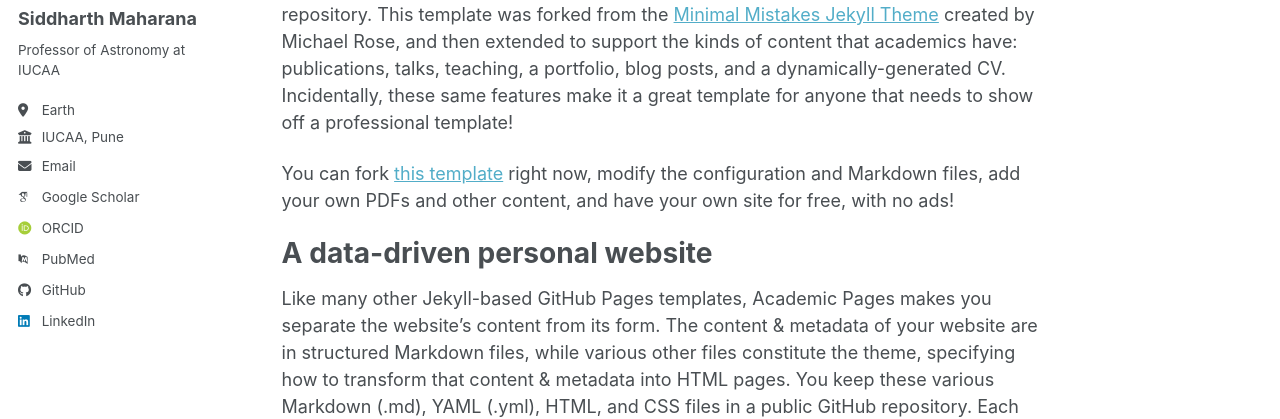
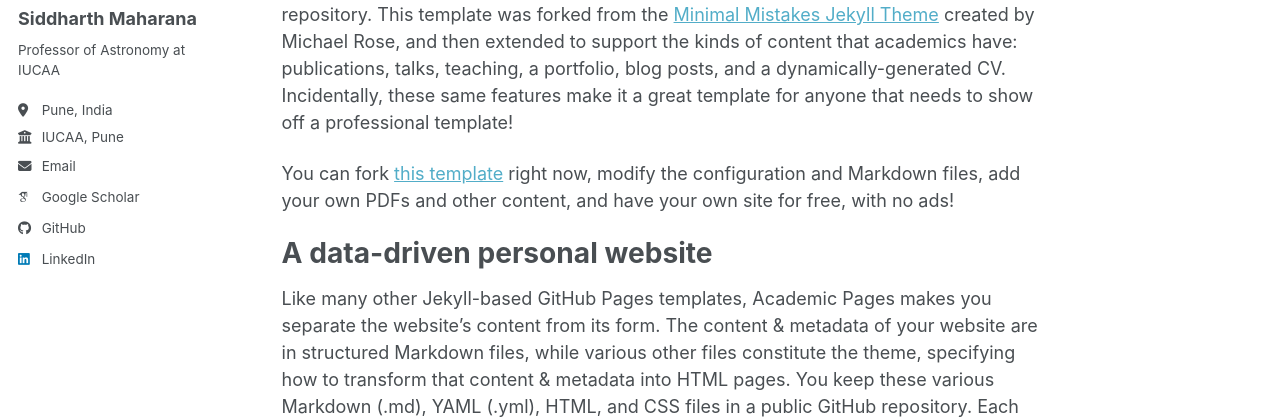
Before and after one commit to siddharth-maharana/siddharth-maharana.github.io, a Jekyll site: the page built from _pages/about.md, in a window 1280 px wide. Shown: the part 278-697 px from the top of the page. Built offline with Jekyll 4.4.1, drawn with Linux system fonts in a browser that asks for light colours; some web fonts are replaced; a script bundle is joined from its source files by our own code; library files that are not in the unit come from our copies.

Commit message:
Update _config.yml

```diff
--- a/_config.yml
+++ b/_config.yml
@@ -13,7 +13,7 @@ title                    : "Dr. Siddharth Maharana / Astronomer"
 title_separator          : "-"
 name                     : &name "Your Name"
 description              : &description "My Researach webapge"   # Update this with a general description of your site, this is the default if not overridden by a page
-url                      : https://academicpages.github.io # The base hostname & protocol for your site e.g. "https://[your GitHub username].github.io",
+url                      : https://siddharth-maharana.github.io/ # The base hostname & protocol for your site e.g. "https://[your GitHub username].github.io",
                                                            # or if you already have some other page hosted on Github then use "https://[your GitHub username].github.io/[Your Repo Name]"
 baseurl                  : "" # the subpath of your site, e.g. "/blog"
 repository               : "https://siddharth-maharana.github.io"
@@ -27,7 +27,7 @@ author:
   name             : "Siddharth Maharana"
   pronouns         : # example: "she/her"
   bio              : "Professor of Astronomy at IUCAA"
-  location         : "Earth"
+  location         : "Pune, India"
   employer         : "IUCAA, Pune"
   uri              : # URL
   email            : "sidh345@gmail.com"
@@ -38,10 +38,10 @@ author:
   googlescholar    : "https://scholar.google.com/citations?user=HpxRjegAAAAJ&hl=en"
   inspire-hep      : # URL
   impactstory      : # URL
-  orcid            : "https://orcid.org/yourorcidurl"
+  orcid            : #"https://orcid.org/yourorcidurl"
   semantic         : # URL
   ssrn             : # URL
-  pubmed           : "https://www.ncbi.nlm.nih.gov/pubmed/?term=john+snow"
+  pubmed           : #"https://www.ncbi.nlm.nih.gov/pubmed/?term=john+snow"
   researchgate     : # URL
   scopus           : # URL
   zotero           : # URL
```
